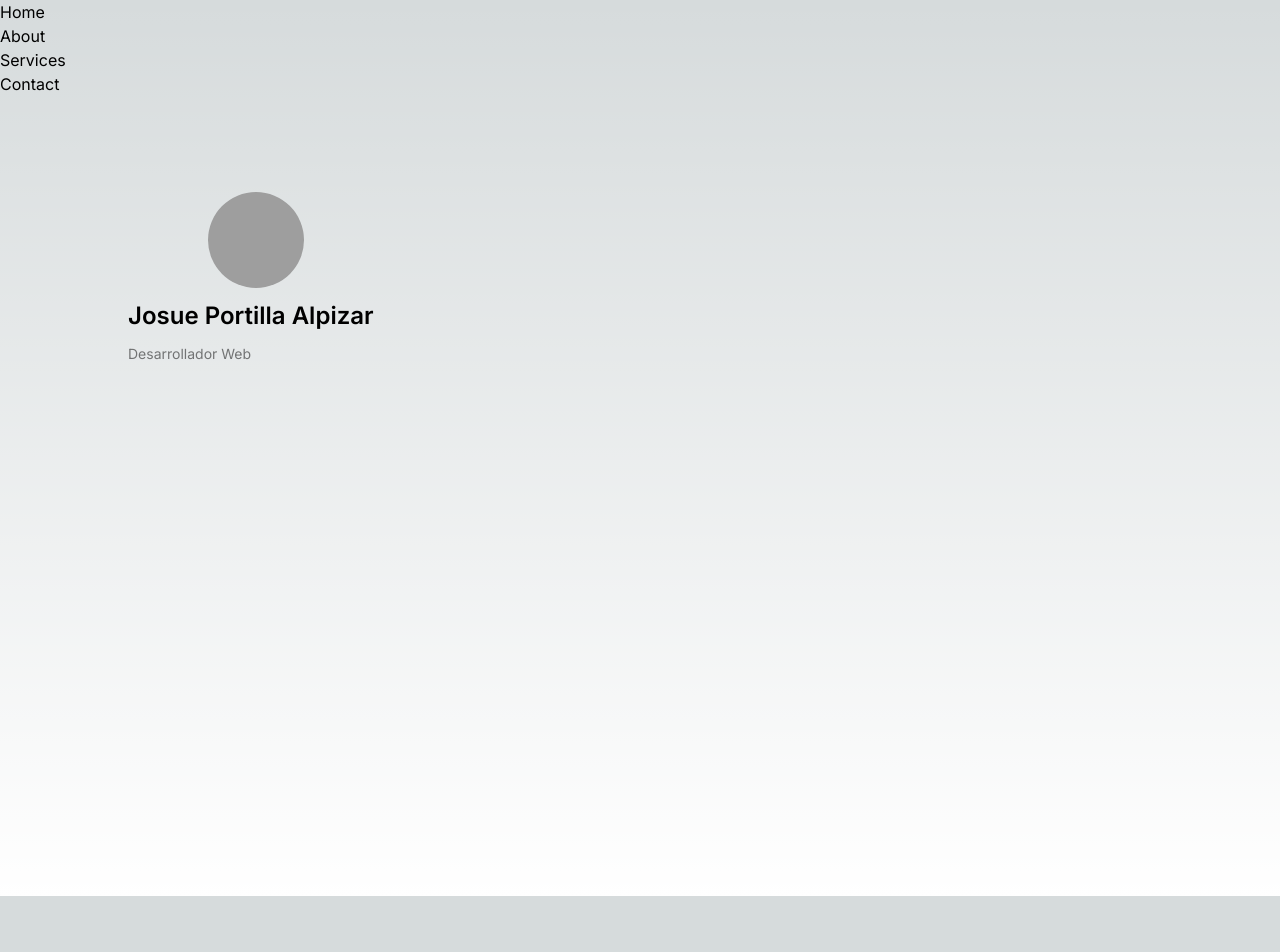
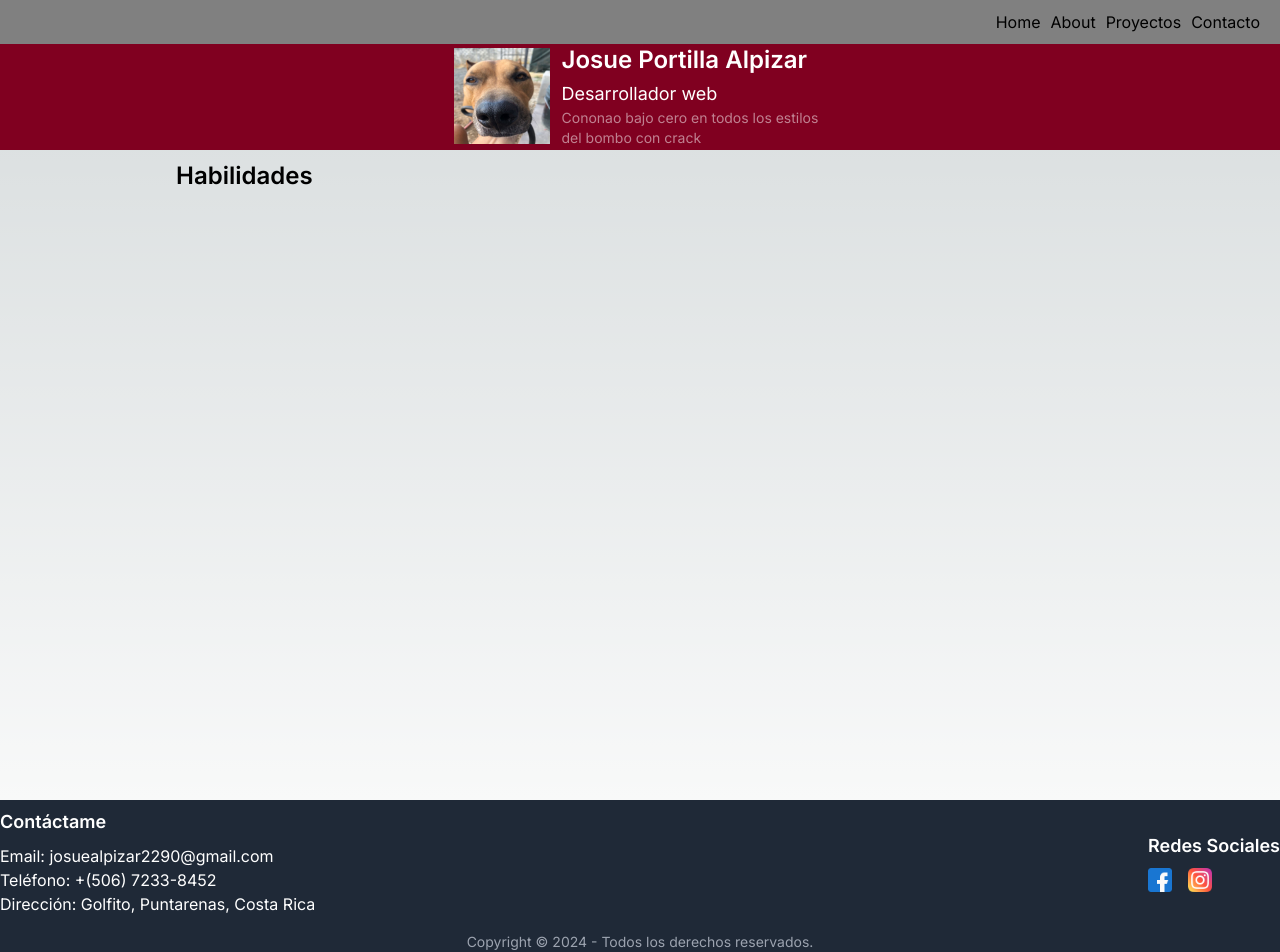
Before and after one commit to Portilla22/Examen-Lenguajes, a Next.js app: page / in a window 1280 px wide. Shown: the top 952 px of the page. Before the commit the page ends 896 px from the top, so only its background shows below. Built offline with nearby package versions, Linux system fonts and the light colour scheme; grey boxes are pictures that could not be loaded.

Commit message:
Creacion del menu, el footer

```diff
--- a/src/app/about/page.tsx
+++ b/src/app/about/page.tsx
@@ -0,0 +1,11 @@
+import React from 'react';
+
+const About = () => {
+  return (
+    <div>
+      <h1>Hola desde la página Acerca de</h1>
+    </div>
+  );
+};
+
+export default About;
--- a/src/app/components/footer.tsx
+++ b/src/app/components/footer.tsx
@@ -1,11 +1,39 @@
+
 import React from 'react';
 
-function footer() {
+function Footer() {
   return (
-    <footer className="bg-gray-800 text-white text-center py-4">
-      <p>Derechos de autor © 2024 - JeiPiEi</p>
+    <footer className="bg-gray-800 text-white py-2">
+      <div className="container mx-auto flex justify-between items-center">
+        <div>
+          <h2 className="text-lg font-semibold mb-2">Contáctame</h2>
+          <p>Email: josuealpizar2290@gmail.com</p>
+          <p>Teléfono: +(506) 7233-8452</p>
+          <p>Dirección: Golfito, Puntarenas, Costa Rica</p>
+        </div>
+        <div>
+          <h2 className="text-lg font-semibold mb-2">Redes Sociales</h2>
+          <ul className="flex space-x-4">
+            <li>
+              <a href="https://www.facebook.com/josue.portillaalpizar" className="text-white hover:text-gray-300">
+              <img src="/facebook.png" alt="Instagram" className="w-6 h-6" />
+              </a>
+            </li>
+            <li>
+              <a href="https://www.instagram.com/jei.pi.ei.840_2" className="text-white hover:text-gray-300">
+              <img src="/instagram.png" alt="Instagram" className="w-6 h-6" />
+              </a>
+            </li>
+          </ul>
+        </div>
+      </div>
+      <div className="mt-4 text-center">
+        <p className="text-sm text-gray-400">
+          Copyright © 2024 - Todos los derechos reservados.
+        </p>
+      </div>
     </footer>
   );
 }
 
-export default footer;
+export default Footer;
--- a/src/app/components/navBar.tsx
+++ /dev/null
@@ -1,25 +0,0 @@
-import React from "react";
-import Link from "next/link";
-
-const NavBar: React.FC = () => {
-    return (
-      <nav>
-        <ul>
-          <li>
-            <Link href="/">Home</Link>
-          </li>
-          <li>
-            <Link href="/about">About</Link>
-          </li>
-          <li>
-            <Link href="/services">Services</Link>
-          </li>
-          <li>
-            <Link href="/contact">Contact</Link>
-          </li>
-        </ul>
-      </nav>
-    );
-  };
-
-  export default NavBar;
--- a/src/app/contacto/page.tsx
+++ b/src/app/contacto/page.tsx
@@ -0,0 +1,11 @@
+import React from 'react';
+
+const Contacto = () => {
+  return (
+    <div>
+      <h1>Hola desde la página contacto</h1>
+    </div>
+  );
+};
+
+export default Contacto;
--- a/src/app/github/page.tsx
+++ b/src/app/github/page.tsx
@@ -0,0 +1,11 @@
+import React from 'react';
+
+const Github = () => {
+  return (
+    <div style={{ backgroundColor: 'black', padding: '20px' }}>
+      <h1>Hola desde la página Github</h1>
+    </div>
+  );
+};
+
+export default Github;
--- a/src/app/globals.css
+++ b/src/app/globals.css
@@ -10,7 +10,7 @@
 
 
 
-@media (prefers-color-scheme: dark) {
+@media (prefers-color-scheme: gray) {
   :root {
     --foreground-rgb: 255, 255, 255;
     --background-start-rgb: 0, 0, 0;
--- a/src/app/page.tsx
+++ b/src/app/page.tsx
@@ -1,39 +1,65 @@
 import Image from "next/image";
-import footer from "./components/footer";
-import NavBar from "./components/navBar";
+import ares from "../../public/ares.jpg"
+import React from "react";
+import Link from "next/link";
+import Footer from "./components/footer";
 
-import ares from "../../public/ares.jpg"
+
 
 export default function Home() {
   return (
     <div>
-       <NavBar />
-    <main className="flex min-h-screen flex-col items-center justify-between p-24">
 
-
-      <div className="mb-32 grid text-center lg:mb-0 lg:w-full lg:max-w-5xl lg:grid-cols-4 lg:text-left">
-        <a
-
+      <main className="flex min-h-screen flex-col items-center justify-between p-24">
+        <header className="rowheader w-full py-0"
+        style={{
+          backgroundColor: "#800020",
+          position: "absolute",
+          top: 0,
+          width: "100%",
+          height: "150px",
+        }}
         >
-           <img src="ares" alt="" className="w-24 h-24 rounded-full mx-auto mb-3" />
-          <h2 className="mb-3 text-2xl font-semibold">
-            Josue Portilla Alpizar{" "}
-
-          </h2>
-          <p className="m-0 max-w-[30ch] text-sm opacity-50">
-            Desarrollador Web
-          </p>
-        </a>
-
-
-
-
+          <nav style={{ backgroundColor: "gray", padding: "10px", textAlign: "right" }}>
+        <ul style={{ listStyleType: "none", margin: 0, padding: 0 }}>
+            <li style={{ display: "inline", marginRight: "10px", color: "black" }}>
+                <Link href="/">Home</Link>
+            </li>
+            <li style={{ display: "inline", marginRight: "10px", color: "black" }}>
+                <Link href="/about">About</Link>
+            </li>
+            <li style={{ display: "inline", marginRight: "10px", color: "black" }}>
+                <Link href="/github">Proyectos</Link>
+            </li>
+            <li style={{ display: "inline", marginRight: "10px", color: "black" }}>
+                <Link href="/contacto">Contacto</Link>
+            </li>
+        </ul>
+    </nav>
+          <div className="flex items-center justify-center">
+            <img src="ares.jpg" alt="" className="w-24 h-24 mr-3" />
+            <div>
+              <h1 className="mb-1 text-2xl font-semibold text-white">
+                Josue Portilla Alpizar
+              </h1>
+              <h3 className="text-lg text-white">Desarrollador web</h3>
+              <p className="m-0 max-w-[30ch] text-sm opacity-50 text-white">
+                Cononao bajo cero en todos los estilos del bombo con crack
+              </p>
+            </div>
+          </div>
+        </header>
+        <div className="mb-32 grid text-left lg:mb-0 lg:w-full lg:max-w-5xl lg:grid-cols-4 lg:text-left">
+          {/* Aquí puedes añadir otros contenidos o secciones */}
+          <div className="w-full lg:w-1/4 p-8">
+      <h2 className="text-2xl font-semibold mb-4 ml-4 mt-8">Habilidades</h2>
+      <div>
 
       </div>
-
-    </main>
-    <footer />
     </div>
-
+        </div>
+      </main>
+      <Footer />
+    </div>
   );
 }
```
Also changed, not shown: public/facebook.png (added), public/instagram.png (added).
